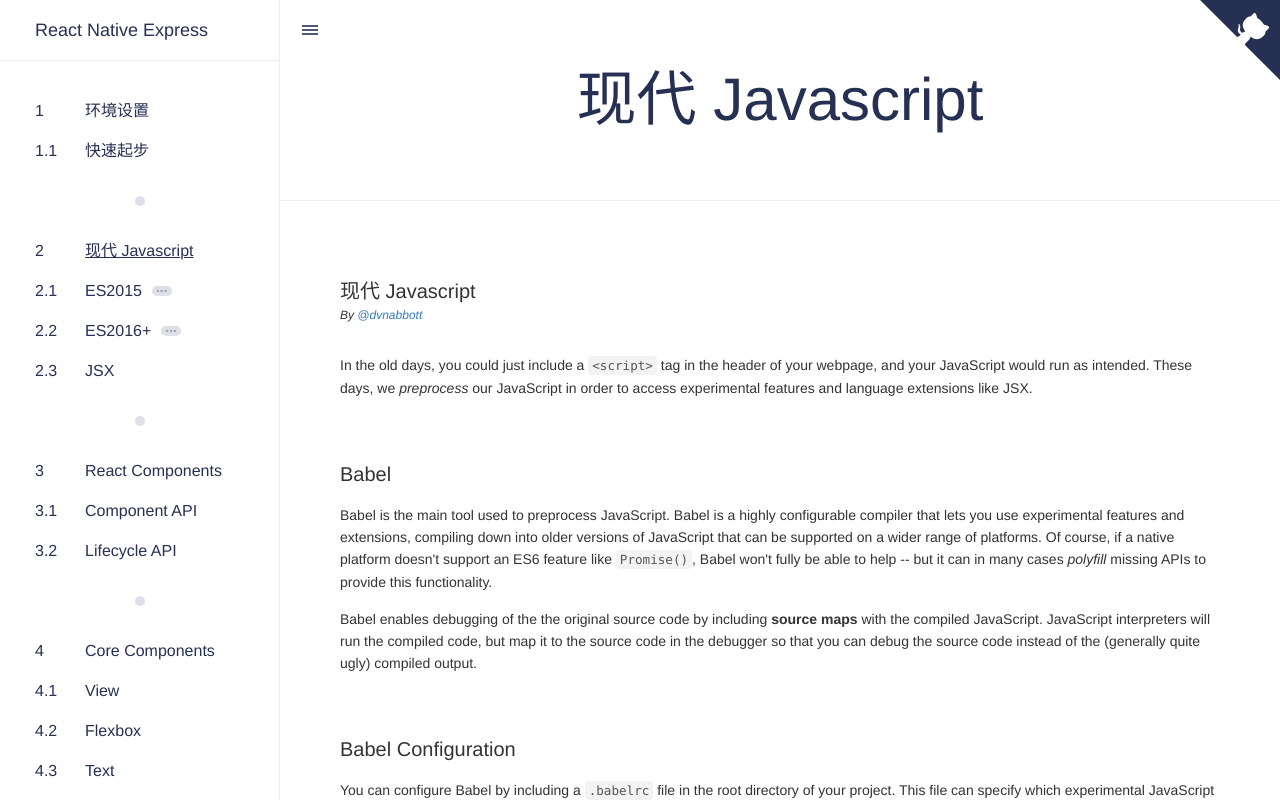
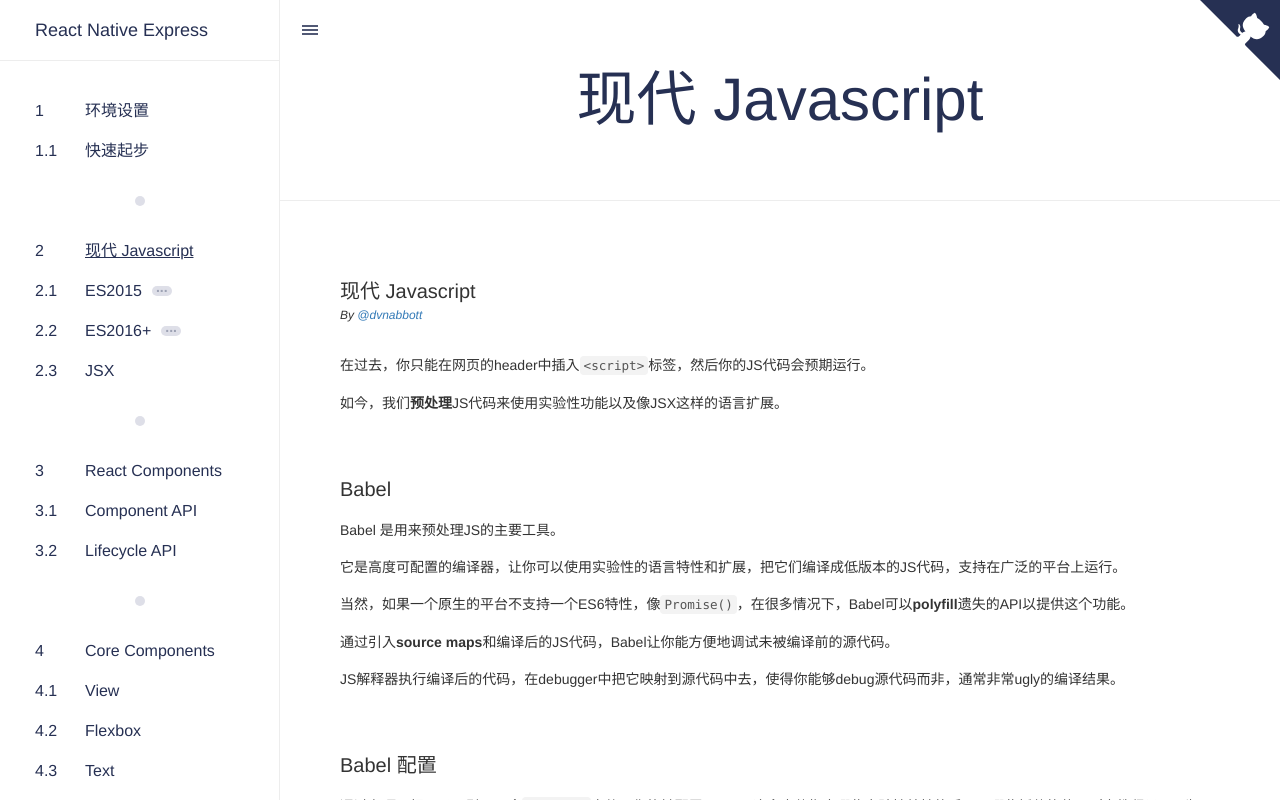
Before and after one commit to cnscorpions/react-native-express-cn, a Next.js app: page /modern_javascript in a window 1280 px wide. Built offline with nearby package versions, Linux system fonts and the light colour scheme.

Commit message:
现代 Javascript:white_check_mark:

```diff
--- a/src/pages/modern_javascript.mdx
+++ b/src/pages/modern_javascript.mdx
@@ -1,15 +1,22 @@
 
+在过去，你只能在网页的header中插入`<script>`标签，然后你的JS代码会预期运行。
 
-In the old days, you could just include a `<script>` tag in the header of your webpage, and your JavaScript would run as intended. These days, we _preprocess_ our JavaScript in order to access experimental features and language extensions like JSX.
+如今，我们**预处理**JS代码来使用实验性功能以及像JSX这样的语言扩展。
 
 # Babel
 
-Babel is the main tool used to preprocess JavaScript. Babel is a highly configurable compiler that lets you use experimental features and extensions, compiling down into older versions of JavaScript that can be supported on a wider range of platforms. Of course, if a native platform doesn't support an ES6 feature like `Promise()`, Babel won't fully be able to help -- but it can in many cases _polyfill_ missing APIs to provide this functionality.
+Babel 是用来预处理JS的主要工具。
 
-Babel enables debugging of the the original source code by including **source maps** with the compiled JavaScript. JavaScript interpreters will run the compiled code, but map it to the source code in the debugger so that you can debug the source code instead of the (generally quite ugly) compiled output.
+它是高度可配置的编译器，让你可以使用实验性的语言特性和扩展，把它们编译成低版本的JS代码，支持在广泛的平台上运行。
 
-# Babel Configuration
+当然，如果一个原生的平台不支持一个ES6特性，像`Promise()`，在很多情况下，Babel可以**polyfill**遗失的API以提供这个功能。
 
-You can configure Babel by including a `.babelrc` file in the root directory of your project. This file can specify which experimental JavaScript features to enable and which plugins to use (JSX).
+通过引入**source maps**和编译后的JS代码，Babel让你能方便地调试未被编译前的源代码。
 
-React Native takes care of properly configuring babel for you, so you generally won't need to create a `.babelrc`. However, if you want to modify the default presets, you can use the npm package `metro-react-native-babel-preset` as a base configuration, and apply additional plugins/configuration on top.
+JS解释器执行编译后的代码，在debugger中把它映射到源代码中去，使得你能够debug源代码而非，通常非常ugly的编译结果。
+
+# Babel 配置
+
+通过在项目根目录下引入一个`.babelrc`文件，你能够配置Babel。这个文件指定哪些实验性特性能启用，哪些插件能使用（本教程以JSX为例）。
+
+React Nativ为你妥善配置好了Babel，所以你通常不需要创建`.babelrc`文件。然而，如果你想要修改默认的预设置，你可以使用一个npm包，`metro-react-native-babel-preset`，作为基础配置，然后在上面添加额外的插件/配置。
```
Also changed, not shown: 1 other file (tests, documents, lock files or other folders).
